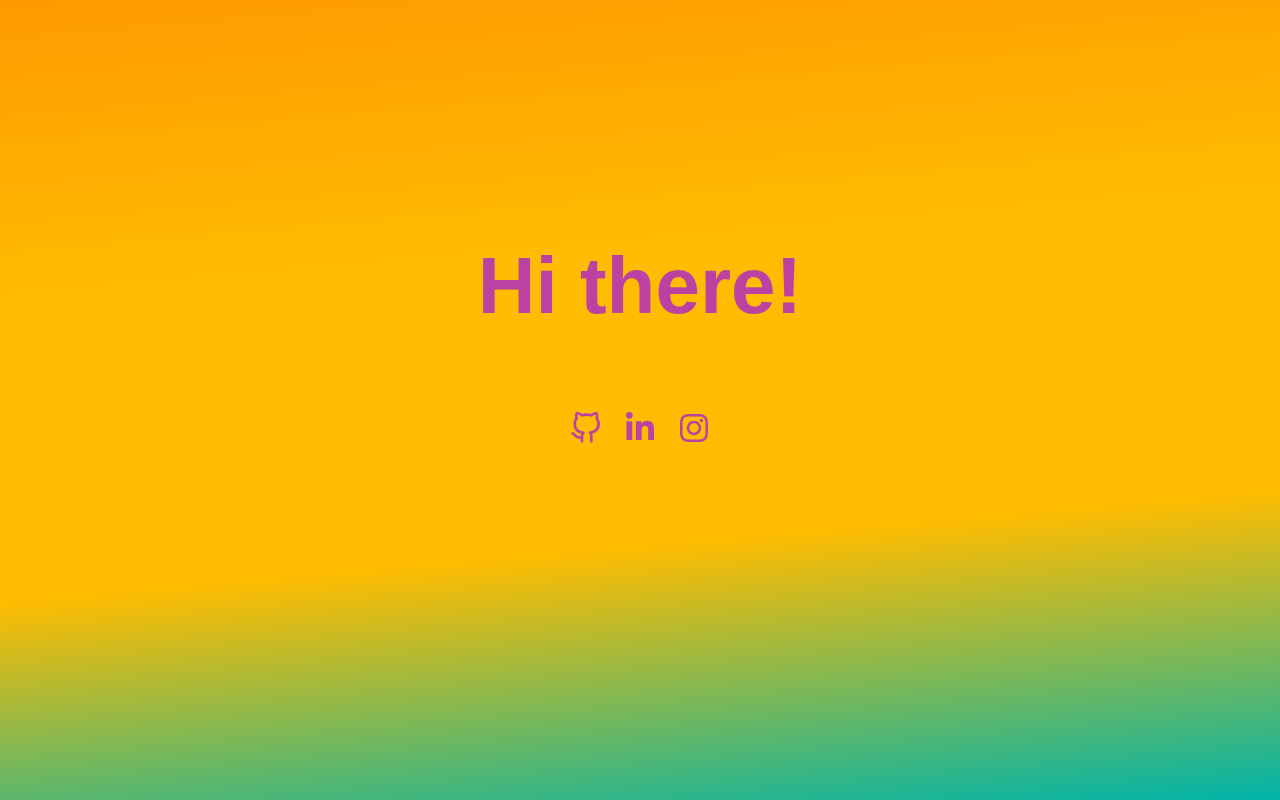
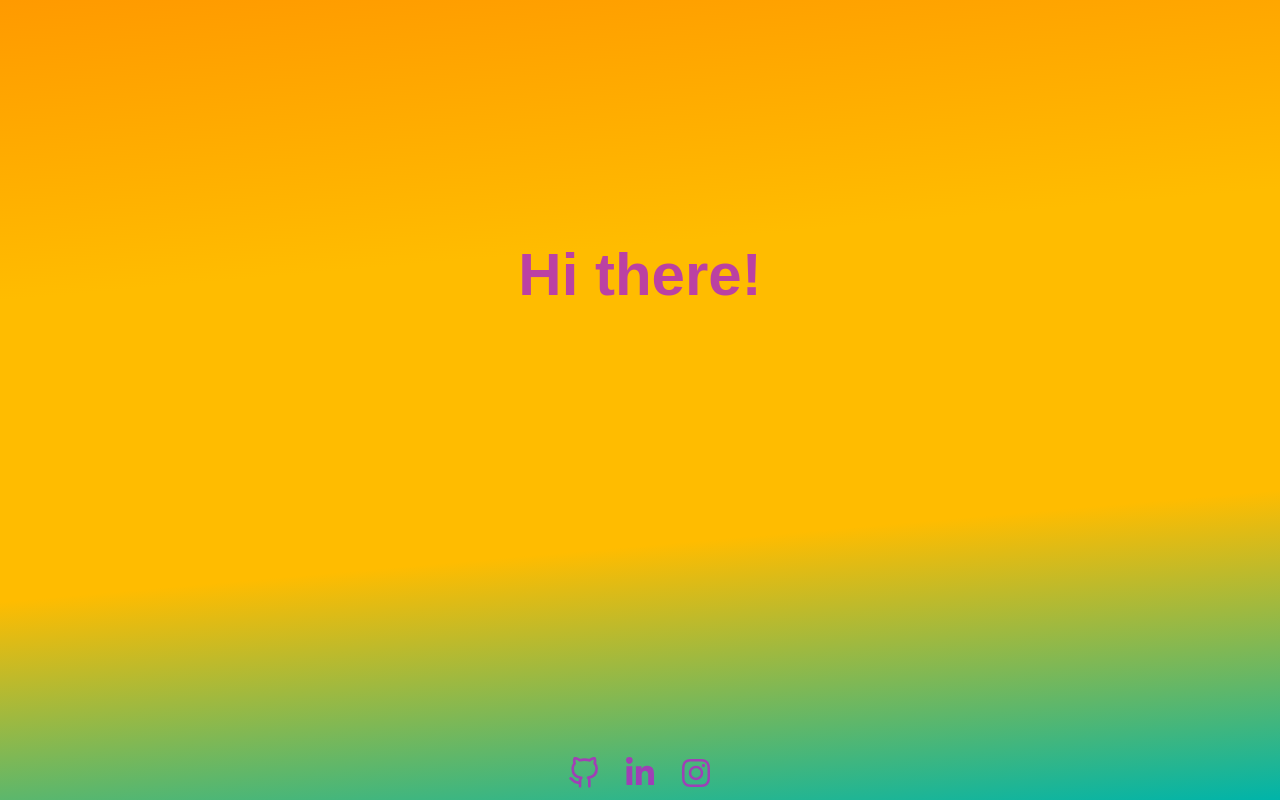
Before and after one commit to kvklink/greetings, a React (Create React App) app: page / in a window 1280 px wide. Built offline with nearby package versions, Linux system fonts and the light colour scheme.

Commit message:
Update styling Move social buttons to the bottom of the page

```diff
--- a/src/components/content.module.scss
+++ b/src/components/content.module.scss
@@ -1,11 +1,9 @@
 .content {
-  margin-top: 30vh;
+  margin: 30vh 0 2.5vh 0;
   text-align: center;
 
   font-family: "Kosugi Maru", sans-serif;
-  font-size: 5rem;
+  font-size: 7.5vh;
   font-weight: 550;
   color: rgba(175, 43, 191, 0.85);
-  // color: rgba(136, 73, 143, 1);
-  // color: rgba(173, 0, 219, 0.7);
 }
--- a/src/components/socials.module.scss
+++ b/src/components/socials.module.scss
@@ -1,13 +1,13 @@
 .socials {
   margin-left: auto;
   margin-right: auto;
-  width: 10.2rem;
+  width: 21vh;
+  margin-top: 56vh;
 }
 
 .icon {
-  height: 2rem;
-  width: 2rem;
+  height: 4vh;
+  width: 4vh;
   color: rgba(175, 43, 191, 0.85);
-  // color: rgba(218, 218, 218, 0.795);
-  margin: 0 0.7rem 0 0.7rem;
+  margin: 0 1.5vh 0 1.5vh;
 }
```
